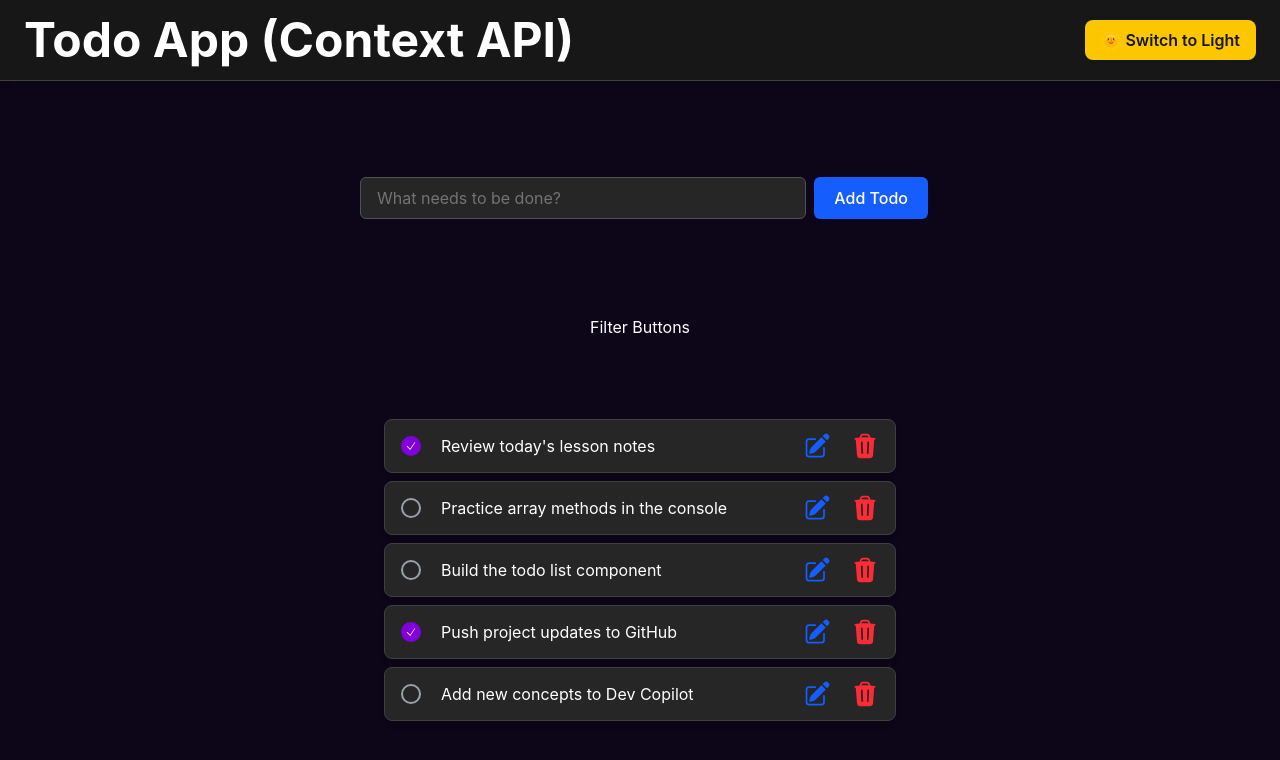
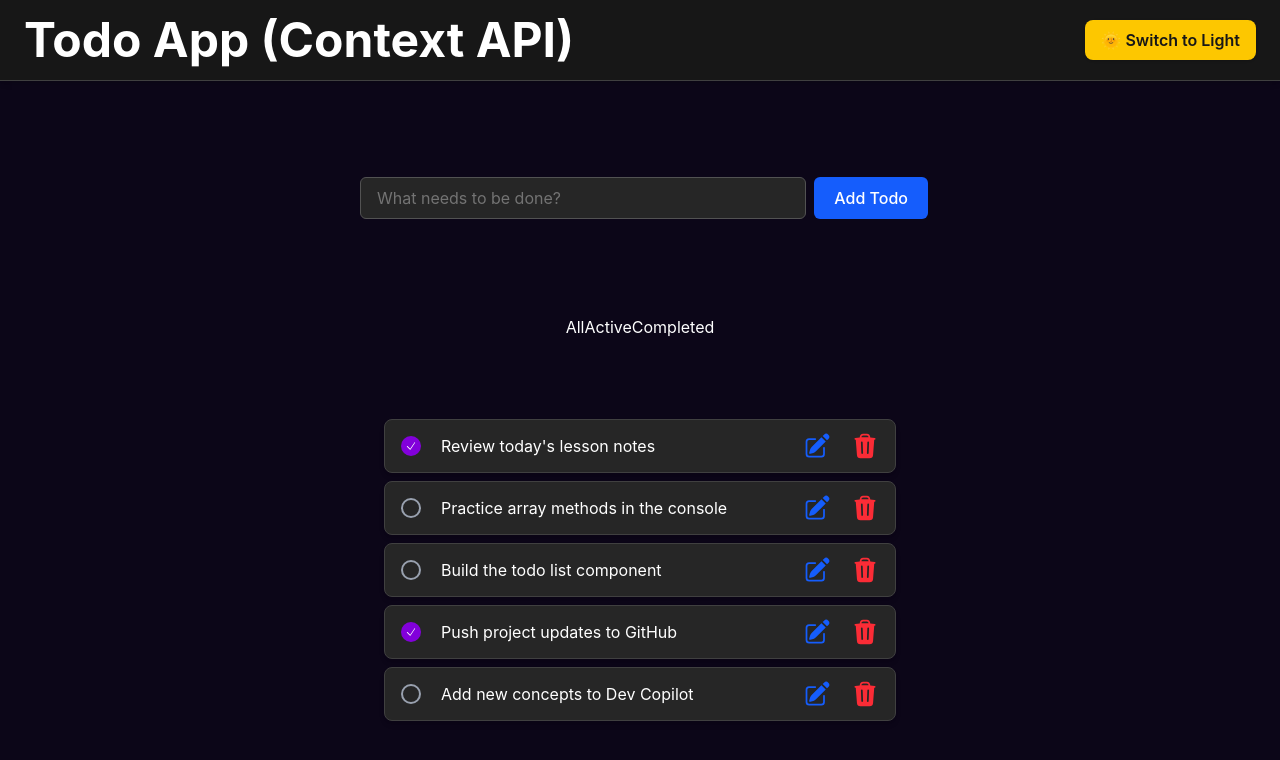
Before and after one commit to shanreed25/context-api-todo, a React (Vite) app: page / in a window 1280 px wide. Shown: the top 760 px of the page. Built offline with nearby package versions, Linux system fonts and the light colour scheme.

Commit message:
added filter functionality

```diff
--- a/src/App.tsx
+++ b/src/App.tsx
@@ -1,4 +1,4 @@
-import { useReducer } from "react";
+import { useReducer, useState } from "react";
 import { mockTodos } from "./data/mockTodos";
 import { todoReducer } from "./context/todoReducer";
 import { styles } from "./styles/styles"
@@ -6,9 +6,11 @@ import { TodoContext } from "./context/TodoContext";
 import TodoInput from "./components/TodoInput";
 import TodoList from "./components/TodoList"
 import TodoFilter from "./components/TodoFilter";
+import type { Filter } from "./types/todo";
 
 function App() {
   const [todos, dispatch] = useReducer(todoReducer, mockTodos);
+  const [filter, setFilter] = useState<Filter>("all")
 
   return (
     <div className={styles.app}>
@@ -19,7 +21,7 @@ function App() {
           <button className={styles.modeBtn}>🌞 Switch to Light</button>
         </div>
       </header>
-      <TodoContext.Provider value={{todos, dispatch}}>
+      <TodoContext.Provider value={{todos, dispatch, filter, setFilter}}>
         <TodoInput />
         <TodoFilter />
         <TodoList />
--- a/src/components/TodoFilter.tsx
+++ b/src/components/TodoFilter.tsx
@@ -1,10 +1,26 @@
+import { useTodos } from "../context/TodoContext";
+import type { Filter } from "../types/todo"
 
 
+const FILTERS: { value: Filter; label: string }[] = [
+  { value: "all", label: "All" },
+  { value: "active", label: "Active" },
+  { value: "completed", label: "Completed" },
+]
+
 export default function TodoFilter(){
+  const {setFilter} = useTodos()
 
     return (
-        <>
-        <p>Filter Buttons</p>
-        </>
+        <div>
+      {FILTERS.map(({ value, label }) => (
+        <button
+          key={value}
+          onClick={() => setFilter(value)}
+        >
+          {label}
+        </button>
+      ))}
+    </div>
     )
 }
--- a/src/components/TodoList.tsx
+++ b/src/components/TodoList.tsx
@@ -1,13 +1,14 @@
 import { useTodos } from "../context/TodoContext"
+import { filterTodos } from "../utils/todoUtils";
 import TodoItem from "./TodoItem";
 
 
 export default function TodoList() {
-    const { todos } = useTodos();
-
+    const { todos, filter } = useTodos();
+    const filteredTodos = filterTodos(todos, filter);
     return (
         <ul className="w-lg flex flex-col gap-2">
-            {todos.map((todo) => (
+            {filteredTodos.map((todo) => (
                 <TodoItem key={todo.id} todo={todo}/>
             ))}
         </ul>
--- a/src/utils/todoUtils.ts
+++ b/src/utils/todoUtils.ts
@@ -36,6 +36,8 @@ export function cancelEdit(
 }
 
 
+
+
 export function filterTodos(todos: Todo[], filter: Filter){
   switch (filter){
     case "active":
```
Also changed, not shown: src/types/todo.ts (+10 -8 lines).
